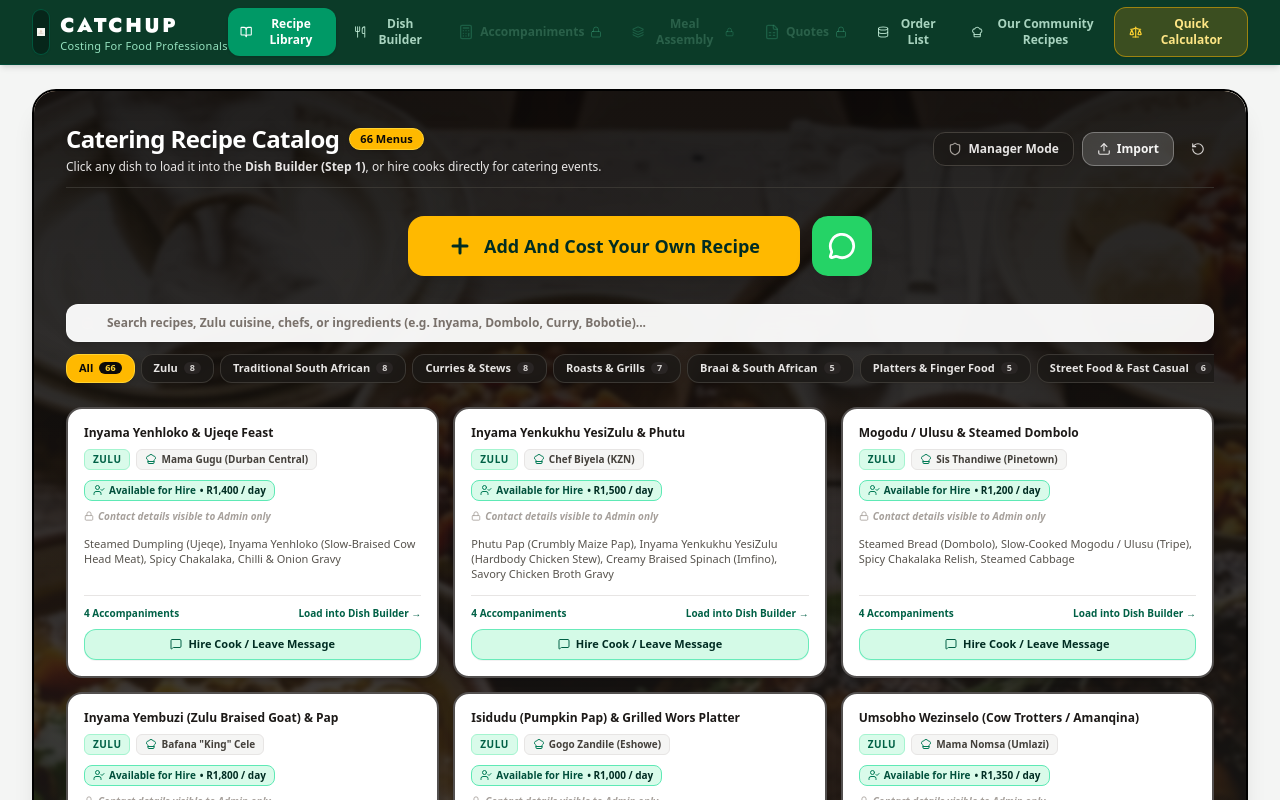
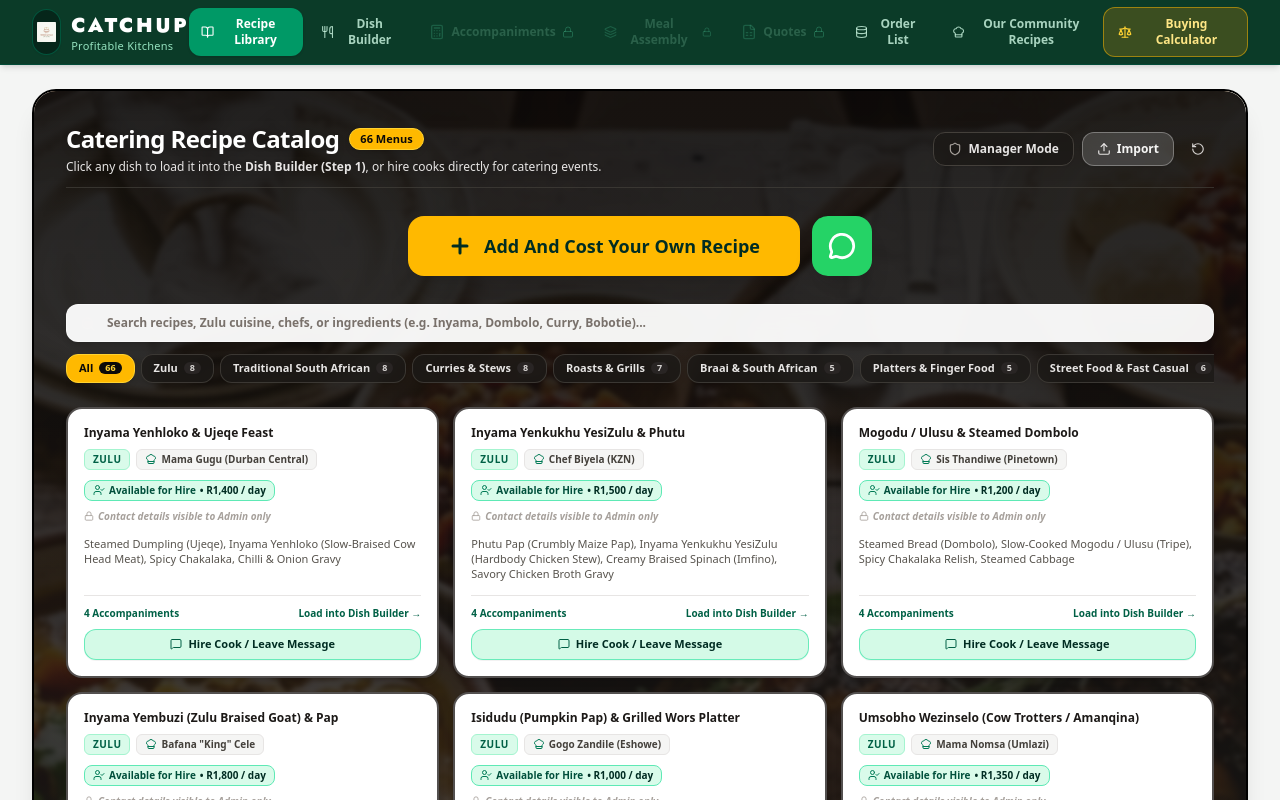
Before and after one commit to Mdengedwa/Mafungwase, a React (Vite) app: page / in a window 1280 px wide. Shown: the top 800 px of the page. Built offline with nearby package versions, Linux system fonts and the light colour scheme.

Commit message:
refactor: rename Quick Calculator to Buying Calculator
Update branding and terminology from "Quick Calculator" to "Buying Calculator" to better reflect the tool's functionality for purchase estimation.

```diff
--- a/src/components/Header.tsx
+++ b/src/components/Header.tsx
@@ -132,7 +132,7 @@ export const Header: React.FC<HeaderProps> = ({
                 CATCHUP
               </span>
               <span className="text-[10px] sm:text-[11px] font-medium tracking-wide text-emerald-200/90 leading-none mt-0.5 select-none whitespace-nowrap">
-                Costing For Food Professionals
+                Profitable Kitchens
               </span>
             </div>
           </div>
@@ -191,14 +191,14 @@ export const Header: React.FC<HeaderProps> = ({
 
           {/* Right Action Buttons */}
           <div className="flex items-center gap-2">
-            {/* Quick Calculator Button (Always accessible) */}
+            {/* Buying Calculator Button (Always accessible) */}
             <button
               onClick={onOpenQuickCalc}
-              title="Quickly divide bulk purchase items by number of guests"
+              title="Quickly calculate buying requirements and portions per guest"
               className="text-xs font-extrabold text-amber-200 hover:text-white bg-amber-500/20 hover:bg-amber-500/30 border border-amber-400/50 px-3.5 py-2 rounded-xl transition-all flex items-center gap-2 shadow-xs cursor-pointer"
             >
               <Scale className="w-4 h-4 text-amber-300" />
-              <span className="hidden sm:inline">Quick Calculator</span>
+              <span className="hidden sm:inline">Buying Calculator</span>
             </button>
 
             {/* Developer Mode Only: Change Logo Button */}
--- a/src/components/QuickCalculatorModal.tsx
+++ b/src/components/QuickCalculatorModal.tsx
@@ -115,10 +115,10 @@ export const QuickCalculatorModal: React.FC<QuickCalculatorModalProps> = ({
             </div>
             <div>
               <h3 className="font-extrabold text-base sm:text-lg leading-tight">
-                Quick Purchasing Calculator
+                Buying Calculator
               </h3>
               <p className="text-[11px] text-emerald-200/80">
-                Fast bulk item allocation per guest/serving
+                Fast bulk item allocation and guest purchase estimator
               </p>
             </div>
           </div>
```
